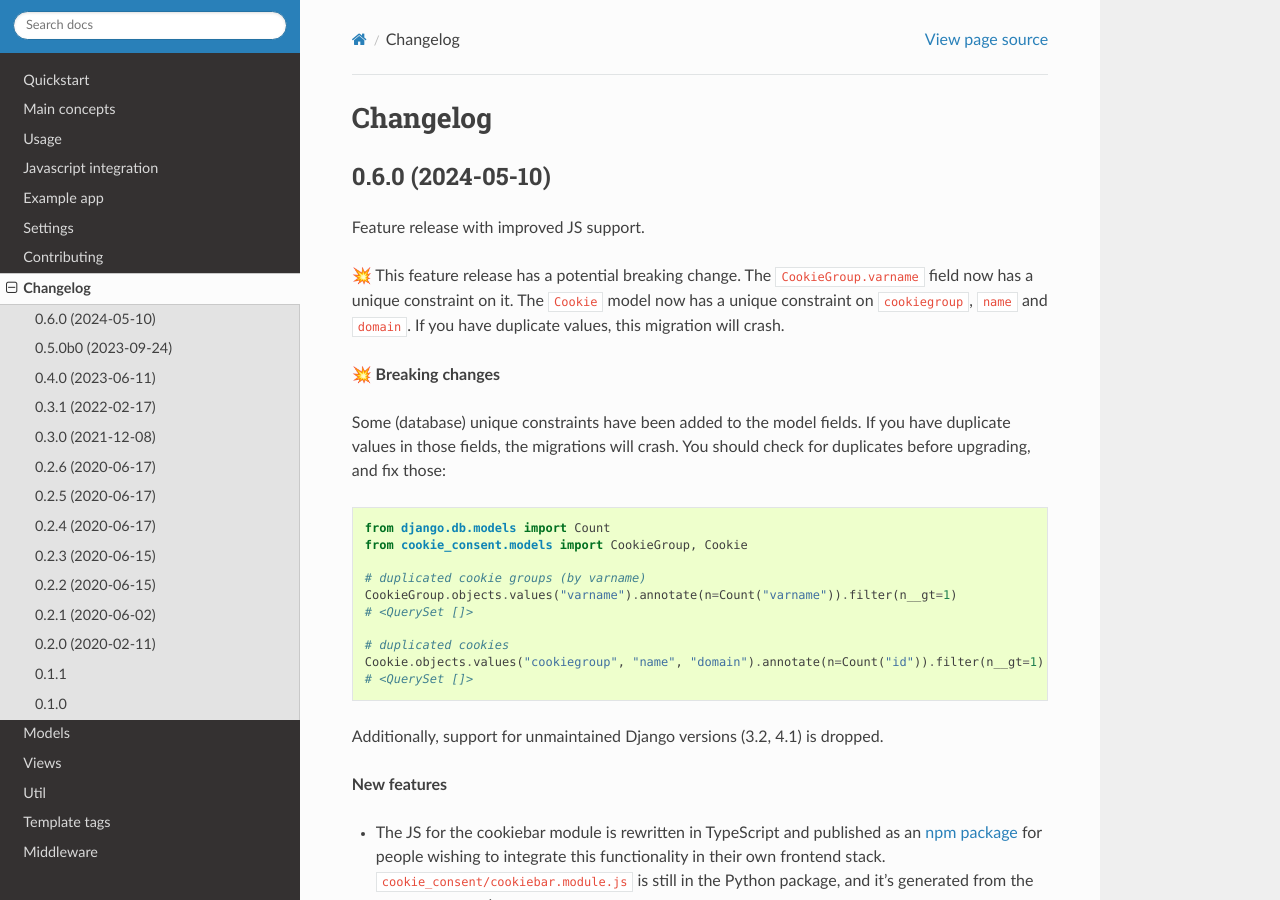
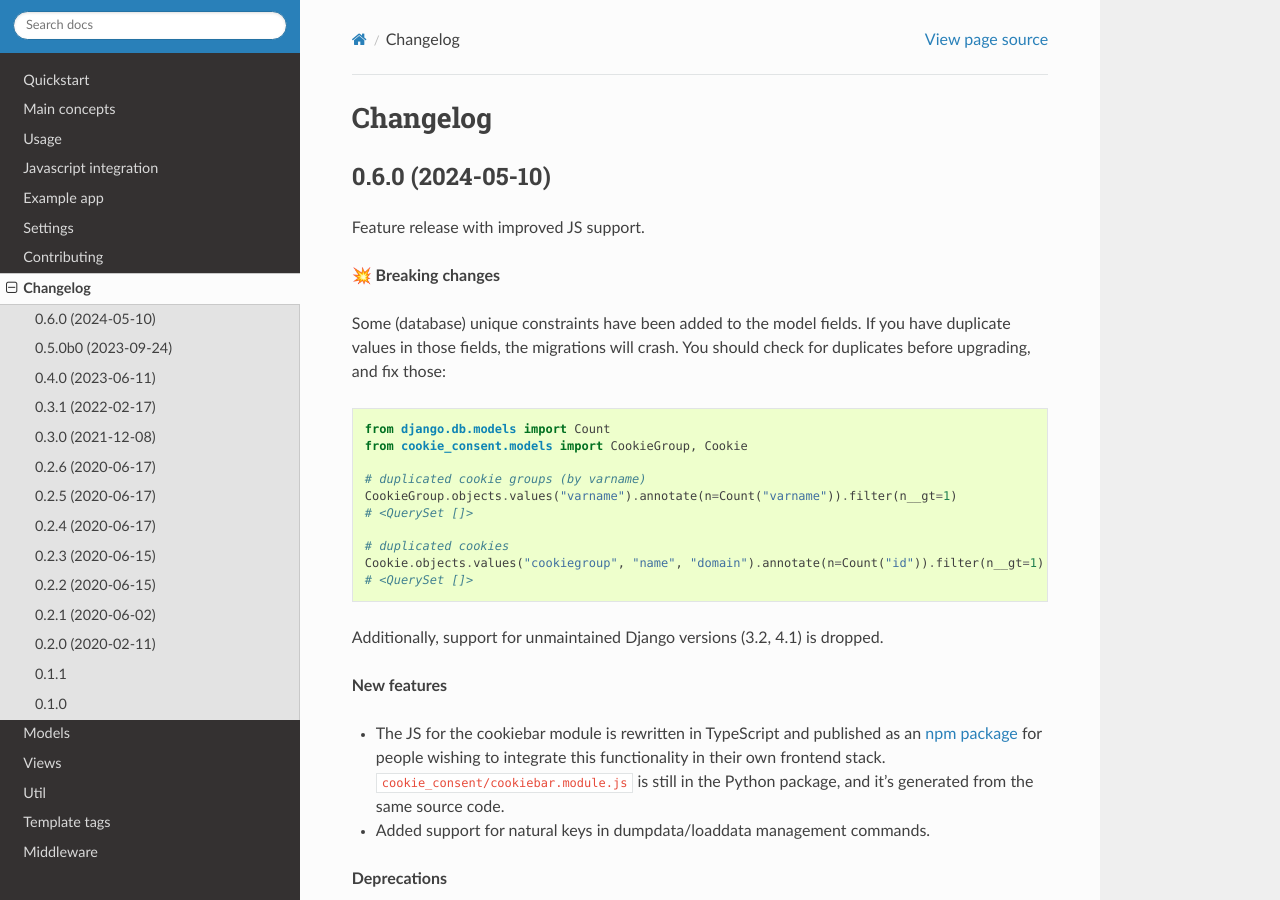
Before and after one commit to jazzband/django-cookie-consent, a Sphinx documentation site: the page built from docs/changelog.rst, in a window 1280 px wide and 900 px high. Built offline with Sphinx 7.4.7 and the Read the Docs theme 2.0.0, drawn with Linux system fonts in a browser that asks for light colours.

Commit message:
:pencil: Remove placeholder from changelog

```diff
--- a/docs/changelog.rst
+++ b/docs/changelog.rst
@@ -6,11 +6,6 @@
 ------------------
 
 Feature release with improved JS support.
-
-💥 This feature release has a potential breaking change. The ``CookieGroup.varname``
-field now has a unique constraint on it. The ``Cookie`` model now has a unique
-constraint on ``cookiegroup``, ``name`` and ``domain``. If you have duplicate values,
-this migration will crash.
 
 **💥 Breaking changes**
 
```
